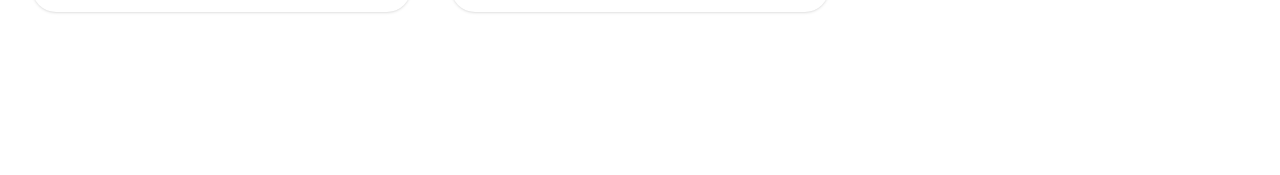
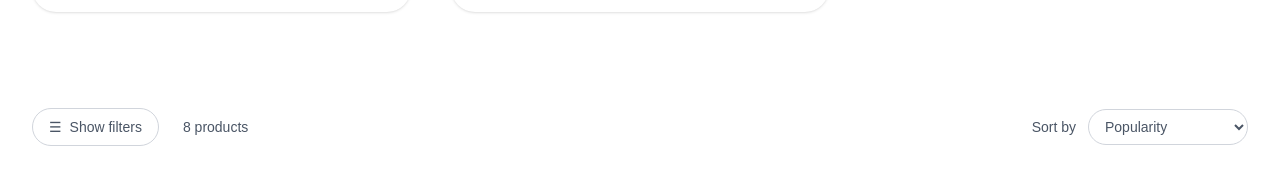
Before and after one commit to wer-jp-kyaw-min-hein/cake-bundles-clone, a Next.js app: page / in a window 1280 px wide. Shown: the part 2482-2657 px from the top of the page. Before the commit the page ends 2558 px from the top, so only its background shows below. Built offline with nearby package versions, Linux system fonts and the light colour scheme.

Commit message:
Add filter/sort toolbar section

```diff
--- /dev/null
+++ b/app/components/Toolbar.tsx
@@ -0,0 +1,27 @@
+export default function Toolbar() {
+    return (
+        <div className="max-w-7xl mx-auto px-8 py-8 flex items-center justify-between">
+
+        {/* Left side */}
+          {/* Left side */}
+      <div className="flex items-center gap-6 text-sm text-gray-600">
+        <button className="flex items-center gap-2 border border-gray-300 px-4 py-2 rounded-full hover:border-black transition">
+          ☰ <span>Show filters</span>
+        </button>
+        <span>8 products</span>
+      </div>
+
+        {/* Right side */}
+        <div className="flex items-center gap-3 text-sm text-gray-600">
+            <span>Sort by</span>
+            <select className="border border-gray-300 px-3 py-2 rounded-full hover:border-black transition">
+                <option value="popularity">Popularity</option>
+                <option value="price-low-high">Price: Low to High</option>
+                <option value="price-high-low">Price: High to Low</option>
+                <option value="newest">Newest Arrivals</option>
+            </select>
+        </div>
+
+        </div>
+    )
+}
--- a/app/page.tsx
+++ b/app/page.tsx
@@ -2,6 +2,7 @@ import AnnouncementBar from "./components/AnnouncementBar";
 import Header from "./components/Header";
 import Hero from "./components/Hero";
 import ProductGrid from "./components/ProductGrid";
+import Toolbar from "./components/Toolbar"
 
 export default function Home() {
   return (
@@ -10,6 +11,7 @@ export default function Home() {
       <Header />
       <Hero />
       <ProductGrid />
+      <Toolbar />
     </main>
   )
 }
```
